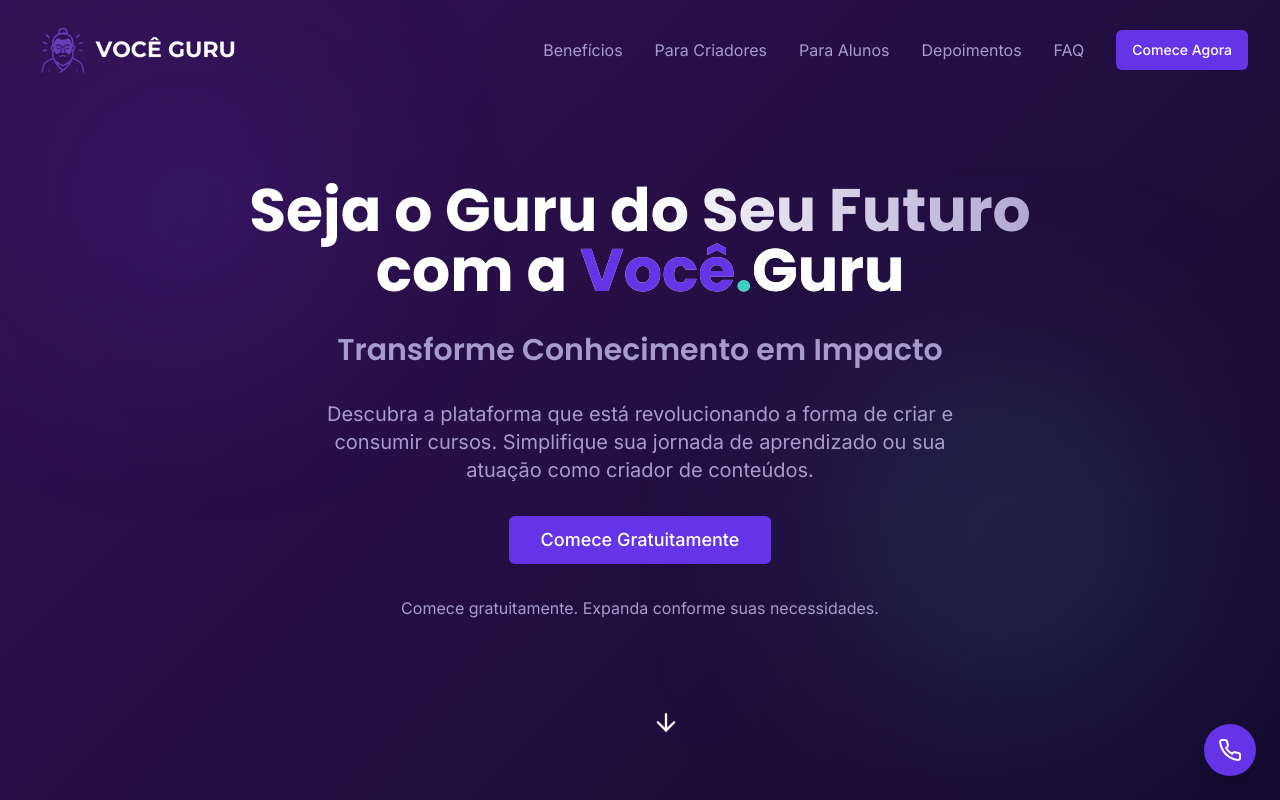
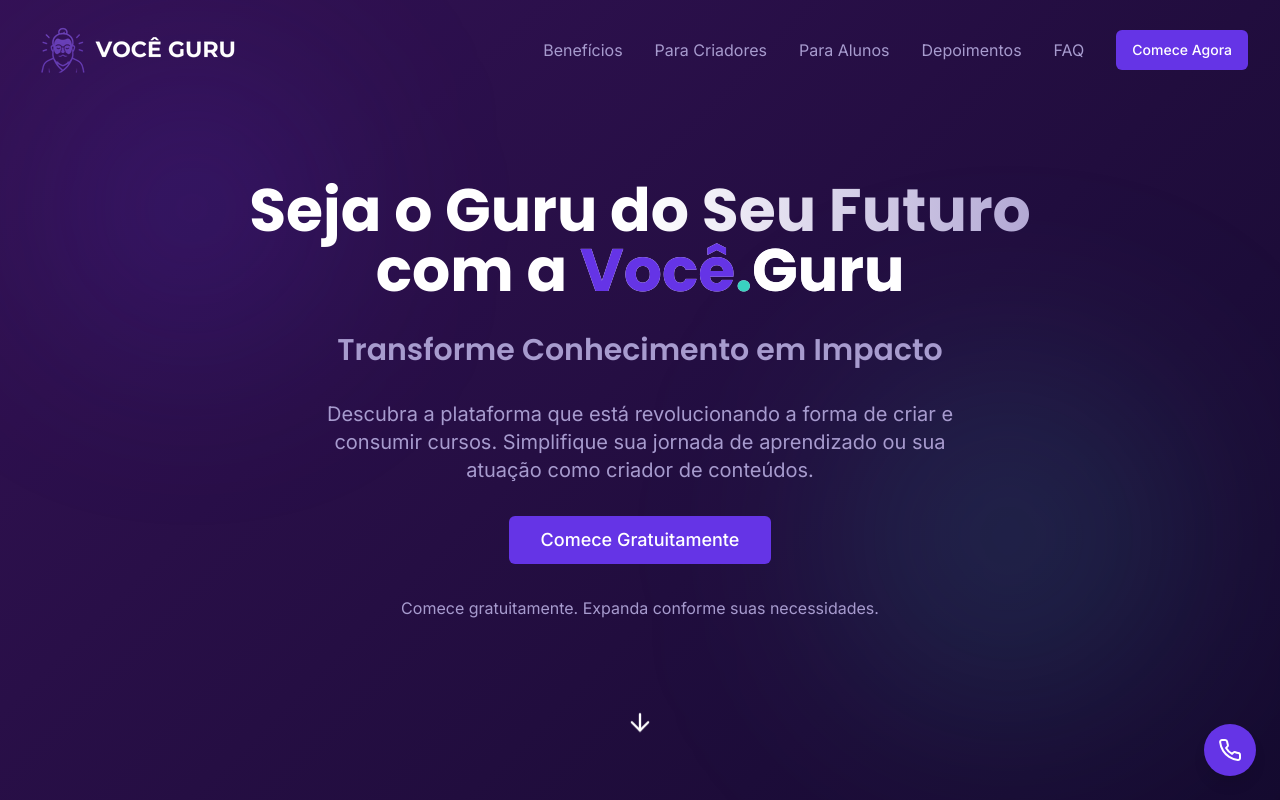
Before and after one commit to MarceloZanattoEFSM/guru-landing-page-builder, a React (Vite) app: page / in a window 1280 px wide. Shown: the top 800 px of the page. Built offline with nearby package versions, Linux system fonts and the light colour scheme.

Commit message:
Fix: Hero section and CTA buttons
Center the arrow in the Hero section and remove target="_blank" from CTA buttons.

```diff
--- a/src/components/Header.tsx
+++ b/src/components/Header.tsx
@@ -1,3 +1,4 @@
+
 import React, { useState, useEffect } from 'react';
 import { Menu, X } from 'lucide-react';
 import { Button } from '@/components/ui/button';
@@ -43,7 +44,7 @@ const Header: React.FC = () => {
             FAQ
           </a>
           <Button asChild className="bg-brand-primary text-white hover:bg-brand-primary/90">
-            <a href="https://painel.voce.guru/dashboard" target="_blank" rel="noopener noreferrer">
+            <a href="https://painel.voce.guru/dashboard">
               Comece Agora
             </a>
           </Button>
@@ -74,7 +75,7 @@ const Header: React.FC = () => {
               FAQ
             </a>
             <Button asChild className="bg-brand-primary text-white hover:bg-brand-primary/90 mx-4">
-              <a href="https://painel.voce.guru/dashboard" target="_blank" rel="noopener noreferrer">
+              <a href="https://painel.voce.guru/dashboard">
                 Comece Agora
               </a>
             </Button>
--- a/src/components/Hero.tsx
+++ b/src/components/Hero.tsx
@@ -46,7 +46,7 @@ const Hero: React.FC = () => {
               size="lg"
               className="bg-brand-primary text-white hover:bg-brand-primary/90 text-lg px-8 py-6"
             >
-              <a href="https://painel.voce.guru/dashboard" target="_blank" rel="noopener noreferrer">
+              <a href="https://painel.voce.guru/dashboard">
                 Comece Gratuitamente
               </a>
             </Button>
@@ -58,13 +58,15 @@ const Hero: React.FC = () => {
         </div>
       </div>
 
-      <button
-        onClick={scrollToFeatures}
-        className="absolute bottom-10 left-1/2 transform -translate-x-1/2 text-white bg-transparent rounded-full p-3 animate-bounce"
-        aria-label="Rolar para baixo"
-      >
-        <ArrowDown size={28} />
-      </button>
+      <div className="absolute bottom-10 left-0 right-0 flex justify-center">
+        <button
+          onClick={scrollToFeatures}
+          className="bg-transparent rounded-full p-3 animate-bounce"
+          aria-label="Rolar para baixo"
+        >
+          <ArrowDown size={28} className="text-white" />
+        </button>
+      </div>
     </section>
   );
 };
```
